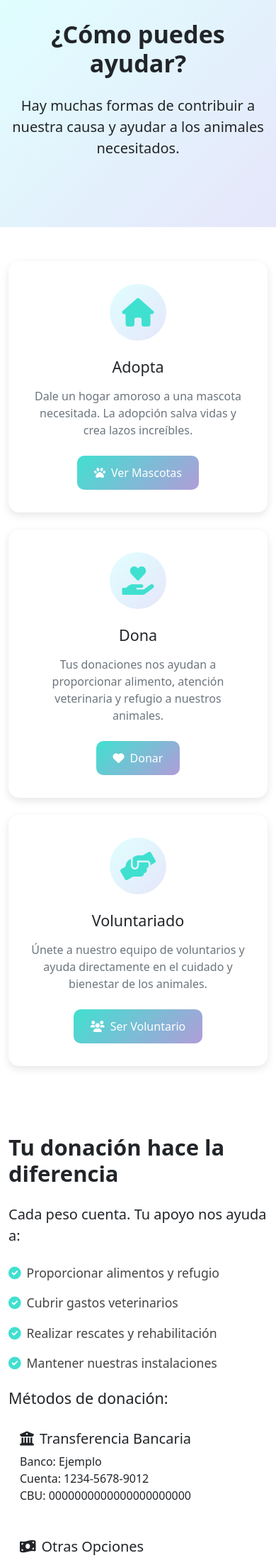
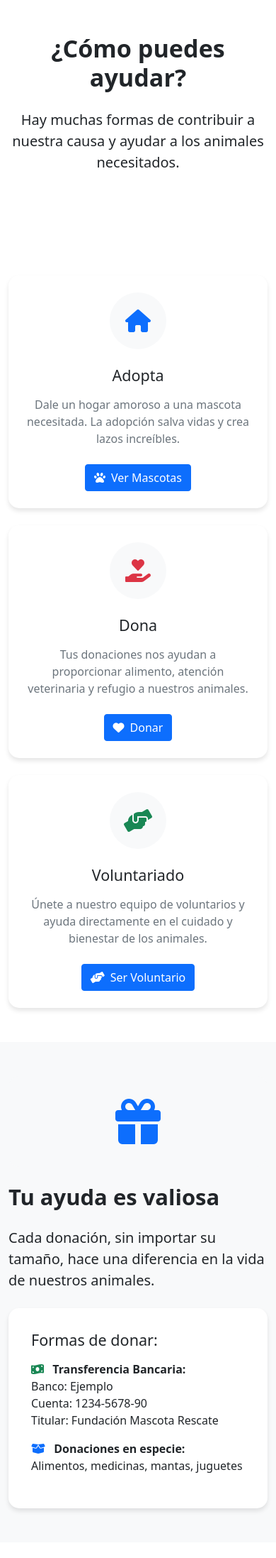
Before and after one commit to JuliAlvarez-P/ProyectoFinal, a Django app: page /como-ayudar/ in a window 390 px wide. Shown: the part 67-2262 px from the top of the page at 71% size. Run offline with Django 5.2, Linux system fonts and the light colour scheme.

Commit message:
Fix mobile issues: Add explicit form action URL and replace images with Font Awesome icons

```diff
--- a/mascota_rescate_core/adopcion/templates/adopcion/como_ayudar.html
+++ b/mascota_rescate_core/adopcion/templates/adopcion/como_ayudar.html
@@ -20,7 +20,7 @@
             <div class="col-md-6 col-lg-4">
                 <div class="help-card">
                     <div class="help-icon mb-4">
-                        <i class="fas fa-home"></i>
+                        <i class="fas fa-home fa-3x text-primary"></i>
                     </div>
                     <h3 class="h4 mb-3">Adopta</h3>
                     <p class="text-muted mb-4">Dale un hogar amoroso a una mascota necesitada. La adopción salva vidas y crea lazos increíbles.</p>
@@ -34,7 +34,7 @@
             <div class="col-md-6 col-lg-4">
                 <div class="help-card">
                     <div class="help-icon mb-4">
-                        <i class="fas fa-hand-holding-heart"></i>
+                        <i class="fas fa-hand-holding-heart fa-3x text-danger"></i>
                     </div>
                     <h3 class="h4 mb-3">Dona</h3>
                     <p class="text-muted mb-4">Tus donaciones nos ayudan a proporcionar alimento, atención veterinaria y refugio a nuestros animales.</p>
@@ -48,12 +48,12 @@
             <div class="col-md-6 col-lg-4">
                 <div class="help-card">
                     <div class="help-icon mb-4">
-                        <i class="fas fa-hands-helping"></i>
+                        <i class="fas fa-hands-helping fa-3x text-success"></i>
                     </div>
                     <h3 class="h4 mb-3">Voluntariado</h3>
                     <p class="text-muted mb-4">Únete a nuestro equipo de voluntarios y ayuda directamente en el cuidado y bienestar de los animales.</p>
                     <a href="#voluntariado" class="btn btn-primary">
-                        <i class="fas fa-users me-2"></i>Ser Voluntario
+                        <i class="fas fa-hands-helping me-2"></i>Ser Voluntario
                     </a>
                 </div>
             </div>
@@ -62,44 +62,34 @@
 </section>
 
 <!-- Donation Section -->
-<section id="donar" class="donation-section py-5">
+<section id="donar" class="donation-section py-5 bg-light">
     <div class="container">
         <div class="row align-items-center">
             <div class="col-lg-6">
-                <h2 class="display-5 fw-bold mb-4">Tu donación hace la diferencia</h2>
-                <p class="lead mb-4">Cada peso cuenta. Tu apoyo nos ayuda a:</p>
-                <ul class="donation-list mb-4">
-                    <li><i class="fas fa-check-circle me-2"></i>Proporcionar alimentos y refugio</li>
-                    <li><i class="fas fa-check-circle me-2"></i>Cubrir gastos veterinarios</li>
-                    <li><i class="fas fa-check-circle me-2"></i>Realizar rescates y rehabilitación</li>
-                    <li><i class="fas fa-check-circle me-2"></i>Mantener nuestras instalaciones</li>
-                </ul>
-                <div class="donation-options">
-                    <h4 class="mb-3">Métodos de donación:</h4>
-                    <div class="card mb-3">
-                        <div class="card-body">
-                            <h5 class="card-title"><i class="fas fa-university me-2"></i>Transferencia Bancaria</h5>
-                            <p class="card-text">
-                                Banco: Ejemplo<br>
-                                Cuenta: 1234-5678-9012<br>
-                                CBU: 0000000000000000000000
-                            </p>
-                        </div>
-                    </div>
-                    <div class="card">
-                        <div class="card-body">
-                            <h5 class="card-title"><i class="fas fa-money-bill-wave me-2"></i>Otras Opciones</h5>
-                            <p class="card-text">
-                                Mercado Pago<br>
-                                PayPal<br>
-                                Efectivo en nuestras instalaciones
-                            </p>
-                        </div>
-                    </div>
+                <div class="donation-icon text-center mb-4">
+                    <i class="fas fa-gift fa-5x text-primary"></i>
                 </div>
             </div>
             <div class="col-lg-6">
-                <img src="{% static 'adopcion/img/donation.jpg' %}" alt="Donación" class="img-fluid rounded-3 shadow">
+                <h2 class="display-5 fw-bold mb-4">Tu ayuda es valiosa</h2>
+                <p class="lead mb-4">Cada donación, sin importar su tamaño, hace una diferencia en la vida de nuestros animales.</p>
+                <div class="donation-options">
+                    <h4 class="mb-3">Formas de donar:</h4>
+                    <ul class="list-unstyled">
+                        <li class="mb-3">
+                            <i class="fas fa-money-bill-wave text-success me-2"></i>
+                            <strong>Transferencia Bancaria:</strong><br>
+                            Banco: Ejemplo<br>
+                            Cuenta: 1234-5678-90<br>
+                            Titular: Fundación Mascota Rescate
+                        </li>
+                        <li class="mb-3">
+                            <i class="fas fa-box-open text-primary me-2"></i>
+                            <strong>Donaciones en especie:</strong><br>
+                            Alimentos, medicinas, mantas, juguetes
+                        </li>
+                    </ul>
+                </div>
             </div>
         </div>
     </div>
@@ -109,121 +99,98 @@
 <section id="voluntariado" class="volunteer-section py-5">
     <div class="container">
         <div class="row align-items-center">
-            <div class="col-lg-6 order-lg-2">
-                <h2 class="display-5 fw-bold mb-4">Sé parte de nuestro equipo</h2>
-                <p class="lead mb-4">Como voluntario, podrás:</p>
-                <ul class="volunteer-list mb-4">
-                    <li><i class="fas fa-check-circle me-2"></i>Ayudar en el cuidado diario de las mascotas</li>
-                    <li><i class="fas fa-check-circle me-2"></i>Participar en eventos de adopción</li>
-                    <li><i class="fas fa-check-circle me-2"></i>Colaborar en campañas de concientización</li>
-                    <li><i class="fas fa-check-circle me-2"></i>Asistir en tareas administrativas</li>
-                </ul>
-                <a href="#contacto" class="btn btn-lg btn-primary">
-                    <i class="fas fa-paper-plane me-2"></i>Postularme
-                </a>
+            <div class="col-lg-6 order-lg-2 mb-4 mb-lg-0">
+                <div class="volunteer-icon text-center">
+                    <i class="fas fa-users fa-5x text-success"></i>
+                </div>
             </div>
             <div class="col-lg-6 order-lg-1">
-                <img src="{% static 'adopcion/img/volunteer.jpg' %}" alt="Voluntariado" class="img-fluid rounded-3 shadow">
+                <h2 class="display-5 fw-bold mb-4">Sé parte de nuestro equipo</h2>
+                <p class="lead mb-4">Como voluntario, puedes ayudar de muchas formas:</p>
+                <ul class="list-unstyled">
+                    <li class="mb-3">
+                        <i class="fas fa-heart text-danger me-2"></i>
+                        Cuidado directo de los animales
+                    </li>
+                    <li class="mb-3">
+                        <i class="fas fa-camera text-info me-2"></i>
+                        Fotografía y redes sociales
+                    </li>
+                    <li class="mb-3">
+                        <i class="fas fa-car text-success me-2"></i>
+                        Transporte de animales
+                    </li>
+                    <li class="mb-3">
+                        <i class="fas fa-home text-warning me-2"></i>
+                        Hogar temporal
+                    </li>
+                </ul>
+                <a href="#contacto" class="btn btn-primary btn-lg mt-3">
+                    <i class="fas fa-hands-helping me-2"></i>Quiero ser voluntario
+                </a>
             </div>
         </div>
     </div>
 </section>
 
 <style>
-    .hero-section {
-        background: linear-gradient(135deg, var(--turquoise-light), var(--lilac-light));
-        padding: 100px 0;
-        margin-top: -20px;
-    }
-
     .help-card {
-        background: white;
+        background: #fff;
+        border-radius: 15px;
         padding: 2rem;
-        border-radius: 15px;
-        box-shadow: 0 4px 12px rgba(0, 0, 0, 0.1);
+        box-shadow: 0 4px 6px rgba(0, 0, 0, 0.1);
+        transition: transform 0.3s ease;
         height: 100%;
-        transition: all 0.3s ease;
         text-align: center;
     }
 
     .help-card:hover {
         transform: translateY(-5px);
-        box-shadow: 0 8px 24px rgba(0, 0, 0, 0.15);
     }
 
     .help-icon {
-        width: 80px;
-        height: 80px;
+        width: 100px;
+        height: 100px;
         margin: 0 auto;
-        background: linear-gradient(135deg, var(--turquoise-light), var(--lilac-light));
-        border-radius: 50%;
         display: flex;
         align-items: center;
         justify-content: center;
-        margin-bottom: 1.5rem;
+        border-radius: 50%;
+        background: #f8f9fa;
     }
 
-    .help-icon i {
-        font-size: 2.5rem;
-        color: var(--turquoise);
+    .donation-options {
+        background: #fff;
+        padding: 2rem;
+        border-radius: 15px;
+        box-shadow: 0 4px 6px rgba(0, 0, 0, 0.1);
     }
 
-    .donation-list, .volunteer-list {
-        list-style: none;
-        padding: 0;
+    .donation-icon,
+    .volunteer-icon {
+        padding: 2rem;
+        border-radius: 15px;
+        background: #f8f9fa;
+        margin-bottom: 2rem;
     }
 
-    .donation-list li, .volunteer-list li {
-        margin-bottom: 1rem;
-        font-size: 1.1rem;
-        color: #444;
-    }
-
-    .donation-list i, .volunteer-list i {
-        color: var(--turquoise);
-    }
-
-    .donation-options .card {
-        border: none;
-        border-radius: 15px;
-        transition: all 0.3s ease;
-    }
-
-    .donation-options .card:hover {
-        transform: translateY(-3px);
-        box-shadow: 0 4px 12px rgba(0, 0, 0, 0.1);
-    }
-
-    .btn-primary {
-        background: linear-gradient(135deg, var(--turquoise), var(--lilac));
-        border: none;
-        padding: 0.75rem 1.5rem;
-        border-radius: 10px;
-        font-weight: 500;
-        transition: all 0.3s ease;
-    }
-
-    .btn-primary:hover {
-        transform: translateY(-2px);
-        box-shadow: 0 4px 12px rgba(64, 224, 208, 0.3);
-    }
-
-    img {
-        border-radius: 15px;
-        transition: all 0.3s ease;
-    }
-
-    img:hover {
-        transform: scale(1.02);
-    }
-
-    @media (max-width: 991.98px) {
-        .hero-section {
-            padding: 60px 0;
+    @media (max-width: 768px) {
+        .help-card {
+            padding: 1.5rem;
         }
 
-        .col-lg-6 {
-            margin-bottom: 2rem;
+        .help-icon {
+            width: 80px;
+            height: 80px;
+        }
+
+        .help-icon i {
+            font-size: 2rem;
+        }
+
+        .donation-icon i,
+        .volunteer-icon i {
+            font-size: 4rem;
         }
     }
 </style>
--- a/mascota_rescate_core/adopcion/templates/adopcion/publicar_mascota.html
+++ b/mascota_rescate_core/adopcion/templates/adopcion/publicar_mascota.html
@@ -13,7 +13,7 @@
                 <div class="card-body p-3 p-md-4">
                     <h2 class="text-center mb-4">Publicar Mascota en Adopción</h2>
 
-                    <form method="post" enctype="multipart/form-data" class="needs-validation" novalidate>
+                    <form method="post" enctype="multipart/form-data" class="needs-validation" novalidate action="{% url 'adopcion:publicar_mascota' %}">
                         {% csrf_token %}
 
                         {% if form.errors %}
```
